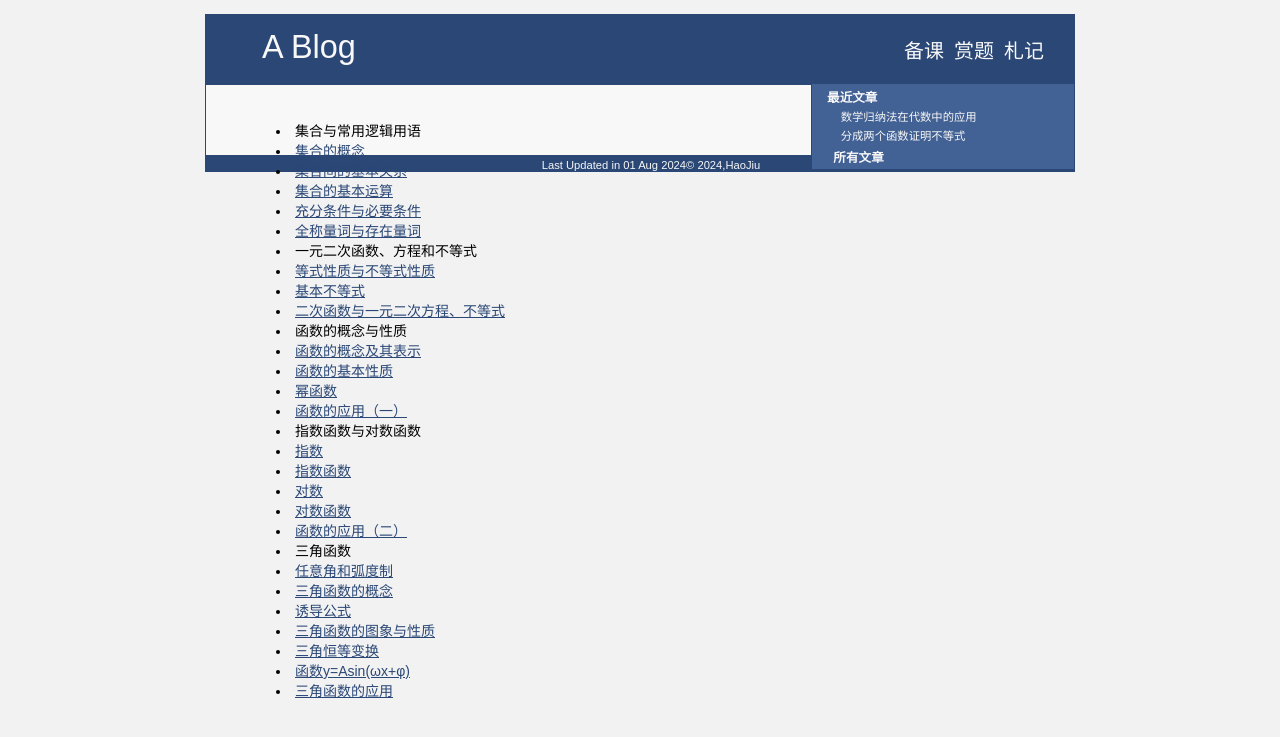
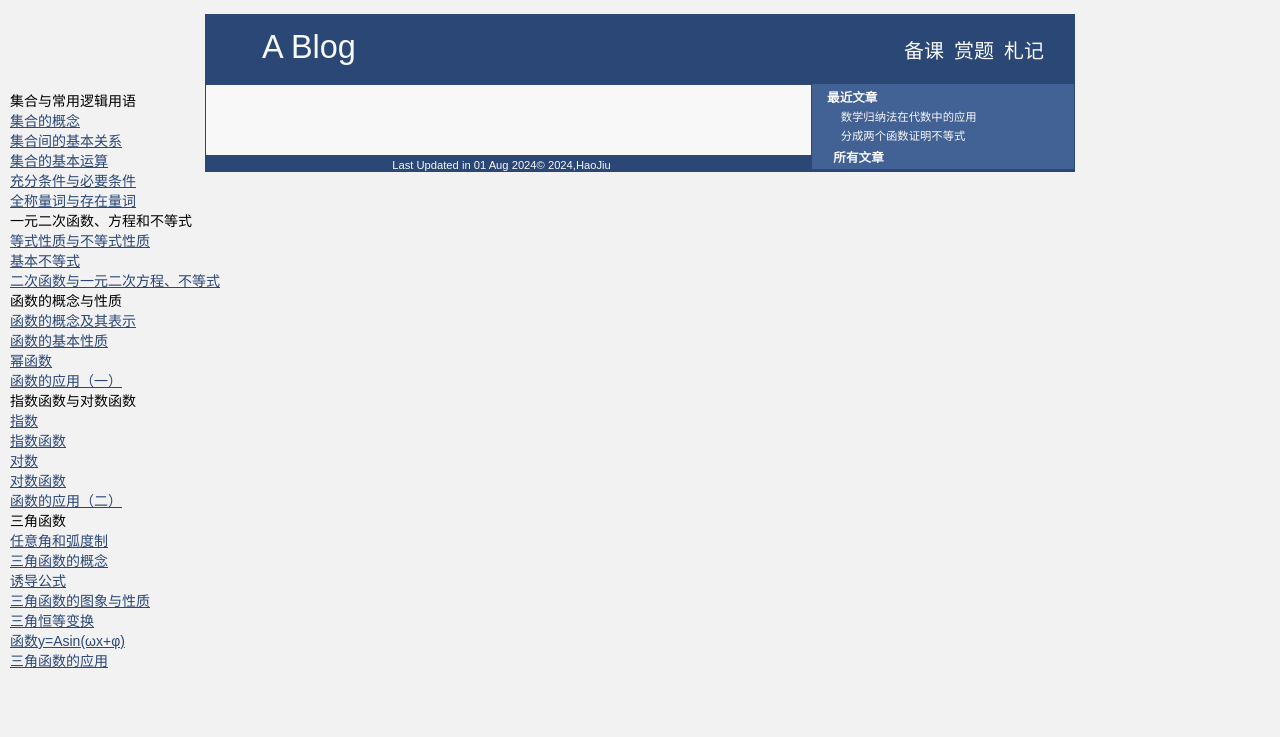
Before and after one commit to tan9p/tan9p.github.io, a Jekyll site: the page built from Ke/index.md, in a window 1280 px wide. Shown: the top 737 px of the page. Built offline with Jekyll 4.4.1, drawn with Linux system fonts in a browser that asks for light colours; our own code applies the rules of GitHub Pages for plain Markdown files.

Commit message:
sec_nav debug

```diff
--- a/static/css/style.css
+++ b/static/css/style.css
@@ -288,5 +288,8 @@ tr:nth-child(6n+4), tr:nth-child(6n+5), tr:nth-child(6n) {
 }
 
 #sec_nav {
-	float: left;
+	position: absolute;
+	left: 10px;
+	top: 90px;
+	list-style: none;
 }
```
